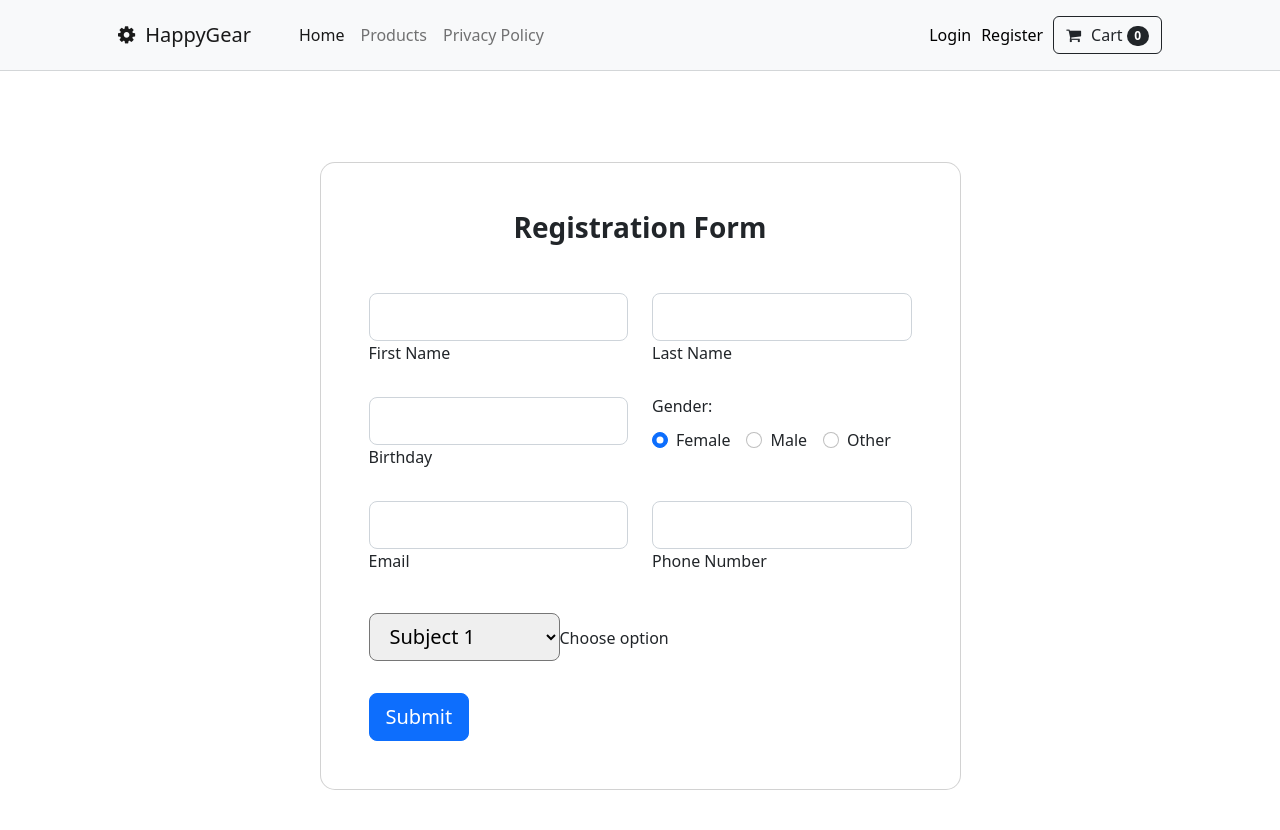
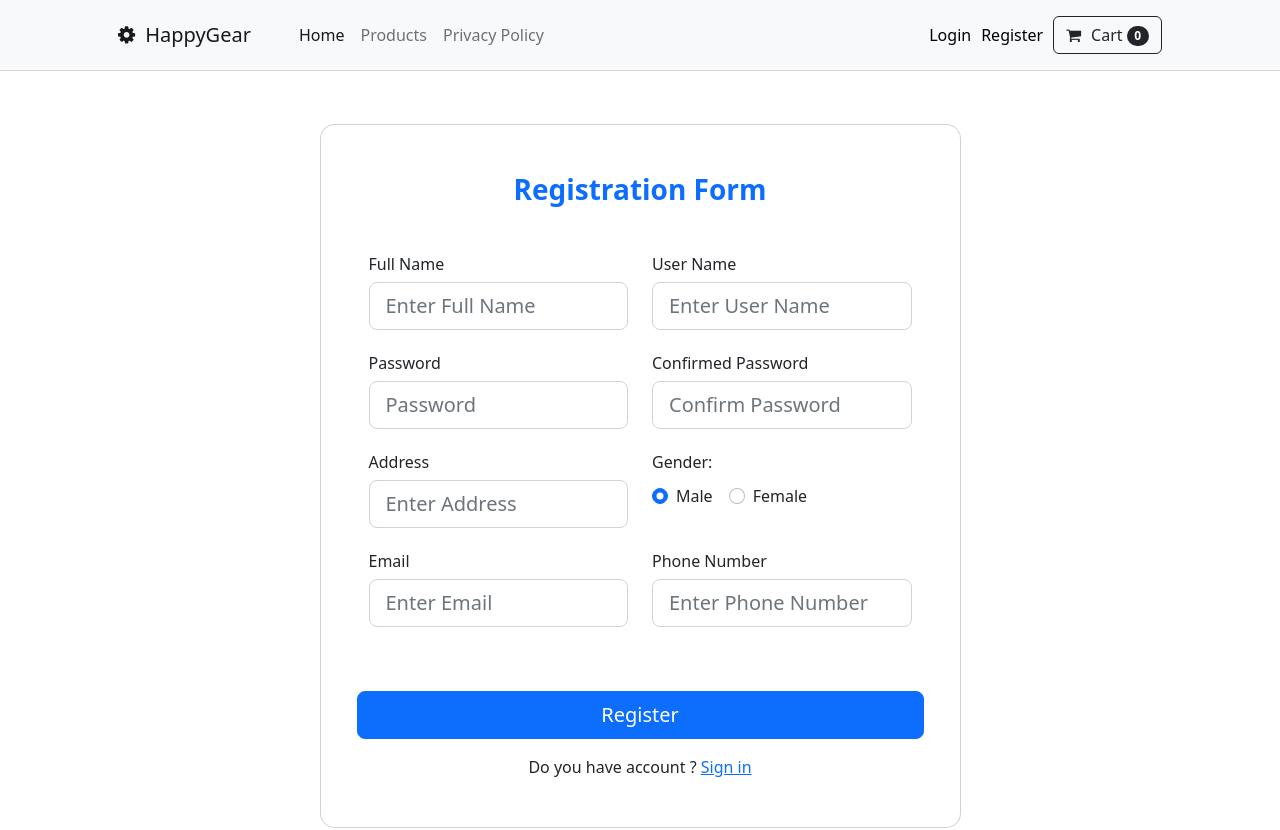
Before and after one commit to nhduchuy2306/HappyGearFE, a React (Create React App) app: page /register in a window 1280 px wide. Shown: the top 830 px of the page. Built offline with nearby package versions, Linux system fonts and the light colour scheme.

Commit message:
update cart register

```diff
--- a/package.json
+++ b/package.json
@@ -16,6 +16,7 @@
     "axios": "^1.1.3",
     "bootstrap": "^5.2.3",
     "font-awesome": "^4.7.0",
+    "formik": "^2.2.9",
     "react": "^18.2.0",
     "react-bootstrap": "^2.6.0",
     "react-data-table-component": "^7.5.3",
@@ -25,7 +26,8 @@
     "react-scripts": "5.0.1",
     "react-toastify": "^9.1.1",
     "sass": "^1.56.1",
-    "web-vitals": "^2.1.4"
+    "web-vitals": "^2.1.4",
+    "yup": "^0.32.11"
   },
   "scripts": {
     "start": "react-scripts start",
--- a/src/components/Login/Login.js
+++ b/src/components/Login/Login.js
@@ -76,8 +76,8 @@ function Login() {
         <LoadingSpinner />
       ) : (
         <section className="d-flex justify-content-center align-items-center m-5">
-          <div className="container" style={{ width: "400px" }}>
-            <h1 className="text-center mb-5">Login</h1>
+          <div className="container" style={{ width: "400px", border: "1px solid black", padding:"20px", borderRadius:"10px"}}>
+            <h1 className="text-center mb-5 text-primary">Login</h1>
             <div className="row d-flex justify-content-center align-items-center">
               <div className="row d-flex justify-content-center align-items-center">
                 <form onSubmit={handleLogin}>
--- a/src/components/Register/Register.js
+++ b/src/components/Register/Register.js
@@ -1,9 +1,101 @@
-import React from "react";
+import React, { useState } from "react";
+import { Link, useNavigate } from "react-router-dom";
+import { useFormik } from "formik";
+import * as Yup from 'yup';
 import "./Register.scss";
+import axios from "axios";
+import { ToastContainer, toast } from 'react-toastify';
+import 'react-toastify/dist/ReactToastify.css';
 
 function Register() {
+
+  const [gender, setGender] = useState(false)
+
+  const navigate = useNavigate();
+
+  const notify = () => toast.success('Register successfully!', {
+    position: "top-right",
+    autoClose: 1000,
+    hideProgressBar: true,
+    closeOnClick: true,
+    pauseOnHover: true,
+    draggable: true,
+    progress: undefined,
+    theme: "light",
+  });
+
+  const { values, handleChange, isSubmitting, handleSubmit, touched, errors, handleBlur } = useFormik({
+    initialValues: {
+      email: "",
+      userName: "",
+      password: "",
+      fullName: "",
+      address: "",
+      phoneNumber: "",
+      confirmedPassword: ""
+    },
+    validationSchema: Yup.object({
+      email: Yup.string()
+        // eslint-disable-next-line
+        .matches(/^[\w-\.]+@([\w-]+\.)+[\w-]{2,4}$/, "Email is not valid")
+        .required("Required"),
+      password: Yup.string()
+        .matches(/^(?=.*[a-z])(?=.*[A-Z])(?=.*\d)[a-zA-Z\d]{8,}$/, "Password must have minimum eight characters, at least one uppercase letter, one lowercase letter and one number")
+        .min(8, "Password must at least 8 character")
+        .required("Required"),
+      fullName: Yup.string().required("Required"),
+      address: Yup.string().required("Required"),
+      phoneNumber: Yup.number().positive().integer().required("Required").min(10, "Phone number must be at least 10 characters"),
+      userName: Yup.string()
+        .test(
+          "Username unique", "Username already in use",
+          function (value) {
+            if (value !== undefined) {
+              return new Promise(function (resolve, reject) {
+                axios.get(`http://localhost:8080/happygear/api/users/${value}`)
+                  .then((res) => {
+                    if (res.status === 200){
+                      resolve(false)
+                    }
+                    else if(res.status === 204){
+                      resolve(true)
+                    }
+                  })
+                  .catch((error) => {
+                    console.log(error)
+                  })
+              })
+            }
+          }
+        )
+        .min(2, "UserName must be at least 2 characters").required("Required"),
+      confirmedPassword: Yup.string().required("Required").oneOf([Yup.ref('password'), null], 'Passwords must match')
+    }),
+    onSubmit: (values, actions) => {
+      console.log("onSubmit called");
+      const requestBody = {
+        email: values.email,
+        userName: values.userName,
+        password: values.password,
+        fullName: values.fullName,
+        address: values.address,
+        phoneNumber: values.phoneNumber,
+        confirmedPassword: values.confirmedPassword,
+        gender: gender
+      };
+      axios.post("http://localhost:8080/happygear/api/users/register", requestBody)
+        .then((response) => {
+          if (response.status === 200) {
+            notify();
+            actions.resetForm();
+            navigate("/login")
+          }
+        })
+        .catch((error) => console.log(error))
+    },
+  })
+
   return (
-    <>
     <section className="gradient-custom" style={{ height: "800px" }}>
       <div className="container py-5 h-100">
         <div className="row justify-content-center align-items-center h-100">
@@ -14,35 +106,94 @@ function Register() {
             >
               <div className="card-body p-4 p-md-5">
                 <h3
-                    className="mb-4 pb-2 pb-md-0 mb-md-5 text-center"
+                  className="mb-4 pb-2 pb-md-0 mb-md-5 text-center text-primary"
                   style={{ color: "", fontWeight: "bold" }}
                 >
                   Registration Form
                 </h3>
-                  <form>
+                <form onSubmit={handleSubmit}>
                   <div className="row">
                     <div className="col-md-6 mb-4">
                       <div className="form-outline">
+                        <h6 className="form-label font-weight-bold">
+                          Full Name
+                        </h6>
                         <input
                           type="text"
-                            id="firstName"
+                          id="fullName"
+                          name="fullName"
                           className="form-control form-control-lg"
+                          placeholder="Enter Full Name"
+                          value={values.fullName}
+                          onChange={handleChange}
+                          onBlur={handleBlur}
                         />
-                          <label className="form-label" htmlFor="firstName">
-                            First Name
-                          </label>
+                        {(touched.fullName && errors.fullName) && (
+                          <p className="text-error">{errors.fullName}</p>
+                        )}
                       </div>
                     </div>
                     <div className="col-md-6 mb-4">
                       <div className="form-outline">
+                        <h6 className="form-label">
+                          User Name
+                        </h6>
                         <input
                           type="text"
-                            id="lastName"
+                          id="userName"
+                          name="userName"
                           className="form-control form-control-lg"
+                          placeholder="Enter User Name"
+                          value={values.userName}
+                          onChange={handleChange}
+                          onBlur={handleBlur}
                         />
-                          <label className="form-label" htmlFor="lastName">
-                            Last Name
-                          </label>
+                        {(touched.userName && errors.userName) && (
+                          <p className="text-error">{errors.userName}</p>
+                        )}
+                      </div>
+                    </div>
+                  </div>
+
+                  <div className="row">
+                    <div className="col-md-6 mb-4">
+                      <div className="form-outline">
+                        <h6 className="form-label font-weight-bold">
+                          Password
+                        </h6>
+                        <input
+                          type="password"
+                          id="password"
+                          name="password"
+                          className="form-control form-control-lg"
+                          placeholder="Password"
+                          value={values.password}
+                          onChange={handleChange}
+                          onBlur={handleBlur}
+                        />
+                        {(touched.password && errors.password) && (
+                          <p className="text-error">{errors.password}</p>
+                        )}
+                      </div>
+                    </div>
+                    <div className="col-md-6 mb-4">
+                      <div className="form-outline">
+                        <h6 className="form-label">
+                          Confirmed Password
+                        </h6>
+                        <input
+                          type="password"
+                          id="confirmedPassword"
+                          name="confirmedPassword"
+                          className="form-control form-control-lg"
+                          placeholder="Confirm Password"
+                          value={values.confirmedPassword}
+                          onChange={handleChange}
+                          onBlur={handleBlur}
+                        />
+                        {(touched.confirmedPassword && errors.confirmedPassword) && (
+                          <p className="text-error">{errors.confirmedPassword}</p>
+                        )}
                       </div>
                     </div>
                   </div>
@@ -50,14 +201,22 @@ function Register() {
                   <div className="row">
                     <div className="col-md-6 mb-4 d-flex align-items-center">
                       <div className="form-outline datepicker w-100">
+                        <h6 className="form-label">
+                          Address
+                        </h6>
                         <input
                           type="text"
                           className="form-control form-control-lg"
-                            id="birthdayDate"
+                          id="address"
+                          name="address"
+                          placeholder="Enter Address"
+                          value={values.address}
+                          onChange={handleChange}
+                          onBlur={handleBlur}
                         />
-                          <label htmlFor="birthdayDate" className="form-label">
-                            Birthday
-                          </label>
+                        {(touched.address && errors.address) && (
+                          <p className="text-error">{errors.address}</p>
+                        )}
                       </div>
                     </div>
                     <div className="col-md-6 mb-4">
@@ -67,31 +226,13 @@ function Register() {
                         <input
                           className="form-check-input"
                           type="radio"
-                            name="inlineRadioOptions"
-                            id="femaleGender"
-                            value="option1"
-                            checked
+                          name="gender"
+                          id="gender"
+                          value="0"
+                          checked={gender === false}
+                          onClick={() => setGender(true)}
                         />
-                          <label
-                            className="form-check-label"
-                            htmlFor="femaleGender"
-                          >
-                            Female
-                          </label>
-                        </div>
-
-                        <div className="form-check form-check-inline">
-                          <input
-                            className="form-check-input"
-                            type="radio"
-                            name="inlineRadioOptions"
-                            id="maleGender"
-                            value="option2"
-                          />
-                          <label
-                            className="form-check-label"
-                            htmlFor="maleGender"
-                          >
+                        <label className="form-check-label">
                           Male
                         </label>
                       </div>
@@ -100,70 +241,82 @@ function Register() {
                         <input
                           className="form-check-input"
                           type="radio"
-                            name="inlineRadioOptions"
-                            id="otherGender"
-                            value="option3"
+                          name="gender"
+                          id="gender"
+                          value="1"
+                          checked={gender === true}
+                          onClick={() => setGender(true)}
                         />
-                          <label
-                            className="form-check-label"
-                            htmlFor="otherGender"
-                          >
-                            Other
+                        <label className="form-check-label">
+                          Female
                         </label>
                       </div>
+
                     </div>
                   </div>
-
                   <div className="row">
                     <div className="col-md-6 mb-4 pb-2">
                       <div className="form-outline">
+                        <h6 className="form-label">
+                          Email
+                        </h6>
                         <input
                           type="email"
-                            id="emailAddress"
+                          id="email"
+                          name="email"
                           className="form-control form-control-lg"
+                          placeholder="Enter Email"
+                          value={values.email}
+                          onChange={handleChange}
+                          onBlur={handleBlur}
                         />
-                          <label className="form-label" htmlFor="emailAddress">
-                            Email
-                          </label>
+                        {(touched.email && errors.email) && (
+                          <p className="text-error">{errors.email}</p>
+                        )}
                       </div>
                     </div>
                     <div className="col-md-6 mb-4 pb-2">
                       <div className="form-outline">
+                        <h6 className="form-label">
+                          Phone Number
+                        </h6>
                         <input
                           type="tel"
                           id="phoneNumber"
+                          name="phoneNumber"
                           className="form-control form-control-lg"
+                          placeholder="Enter Phone Number"
+                          value={values.phoneNumber}
+                          onChange={handleChange}
+                          onBlur={handleBlur}
                         />
-                          <label className="form-label" htmlFor="phoneNumber">
-                            Phone Number
-                          </label>
+                        {(touched.phoneNumber && errors.phoneNumber) && (
+                          <p className="text-error">{errors.phoneNumber}</p>
+                        )}
                       </div>
                     </div>
                   </div>
-
-                    <div className="row">
-                      <div className="col-12">
-                        <select className="select form-control-lg">
-                          <option value="1" disabled>
-                            Choose option
-                          </option>
-                          <option value="2">Subject 1</option>
-                          <option value="3">Subject 2</option>
-                          <option value="4">Subject 3</option>
-                        </select>
-                        <label className="form-label select-label ml-1">
-                          Choose option
-                        </label>
+                  <div className="row mt-4 pt-2">
+                    <input
+                      className="btn btn-primary btn-lg"
+                      type="submit"
+                      value="Register"
+                      disabled={isSubmitting}
+                    />
+                    <span className="text-center mt-3">Do you have account ? <Link to="/login">Sign in</Link></span>
                   </div>
-                    </div>
-
-                    <div className="mt-4 pt-2">
-                      <input
-                        className="btn btn-primary btn-lg float-right"
-                        type="submit"
-                        value="Submit"
+                  <ToastContainer
+                    position="top-right"
+                    autoClose={1000}
+                    hideProgressBar={false}
+                    newestOnTop={false}
+                    closeOnClick
+                    rtl={false}
+                    pauseOnFocusLoss
+                    draggable
+                    pauseOnHover
+                    theme="light"
                   />
-                    </div>
                 </form>
               </div>
             </div>
@@ -171,7 +324,6 @@ function Register() {
         </div>
       </div>
     </section>
-    </>
   );
 }
 
--- a/src/components/Register/Register.scss
+++ b/src/components/Register/Register.scss
@@ -1,5 +1,4 @@
 .card-registration .select-input.form-control[readonly]:not([disabled]) {
-  font-size: 1rem;
   line-height: 2.15;
   padding-left: 0.75em;
   padding-right: 0.75em;
@@ -11,3 +10,7 @@
   margin-top:5px;
   margin-bottom: 5px;
 }
+.text-error{
+  margin: 5px 0 0 7px;
+  color: red;
+}
```
Also changed, not shown: src/components/Cart/Cart.js (+0 -24 lines), 1 other file (tests, documents, lock files or other folders). Lines whose indentation alone changed are shown as unchanged.
